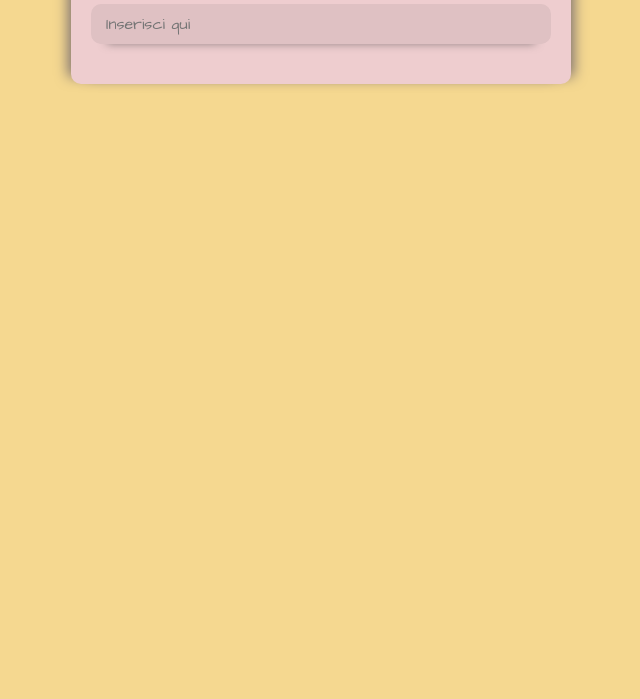
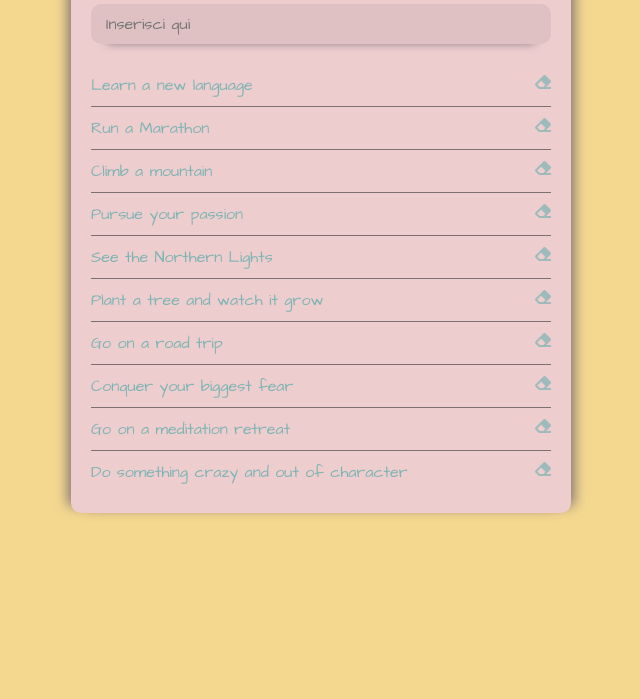
Before and after one commit to Sarah89pro/js-todo-clone, a plain HTML site: page index.html in a window 1280 px wide. Shown: the part 101-800 px from the top of the page, without its empty margins (319-959 px from the left). Drawn offline with nearby package versions, Linux system fonts and the light colour scheme.

Commit message:
add elements jq

```diff
--- a/index.html
+++ b/index.html
@@ -17,7 +17,7 @@
 
     <div class="app">
         <header>
-            <h1>To Do List</h1>
+            <h1>Bucket List</h1>
         </header>
 
         <main>
--- a/js/script.js
+++ b/js/script.js
@@ -0,0 +1,68 @@
+/************
+ * TO DO APP *
+ ************/
+$(document).ready(function() {
+
+    var toDoItems = [
+        {
+            text: "Learn a new language",
+            completed: true
+        },
+        {
+            text: "Run a Marathon",
+            completed: false
+        },
+        {
+            text: "Climb a mountain",
+            completed: false
+        },
+        {
+            text: "Pursue your passion",
+            completed: true
+        },
+        {
+            text: "See the Northern Lights",
+            completed: false
+        },
+        {
+            text: "Plant a tree and watch it grow",
+            completed: true
+        },
+        {
+            text: "Go on a road trip",
+            completed: true
+        },
+        {
+            text: "Conquer your biggest fear",
+            completed: false
+        },
+        {
+            text: "Go on a meditation retreat",
+            completed: true
+        },
+        {
+            text: "Do something crazy and out of character",
+            completed: true
+        },
+
+    ];
+
+    //REFS
+    var list = $(".todos");
+    var newInput= $(".add-todo");
+    var template= $("#template li");
+
+    //popolazione to do list
+    for (var i = 0; i < toDoItems.length; i++) {
+        var toDo = toDoItems[i];
+
+        //Template
+        var item = template.clone();
+        item.find(".text").text(toDo.text);
+
+        //aggiunta alla lista
+        list.append(item);
+    }
+
+    //end doc ready
+});
```
